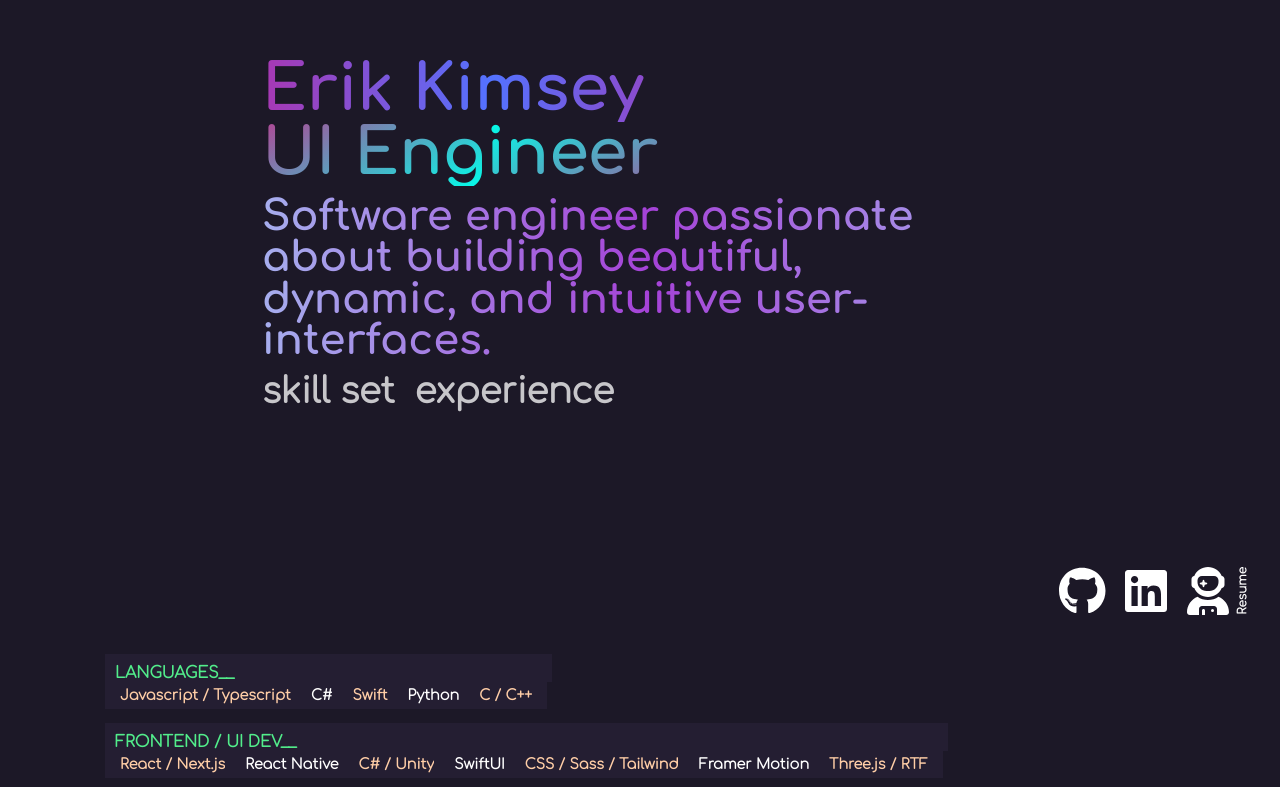
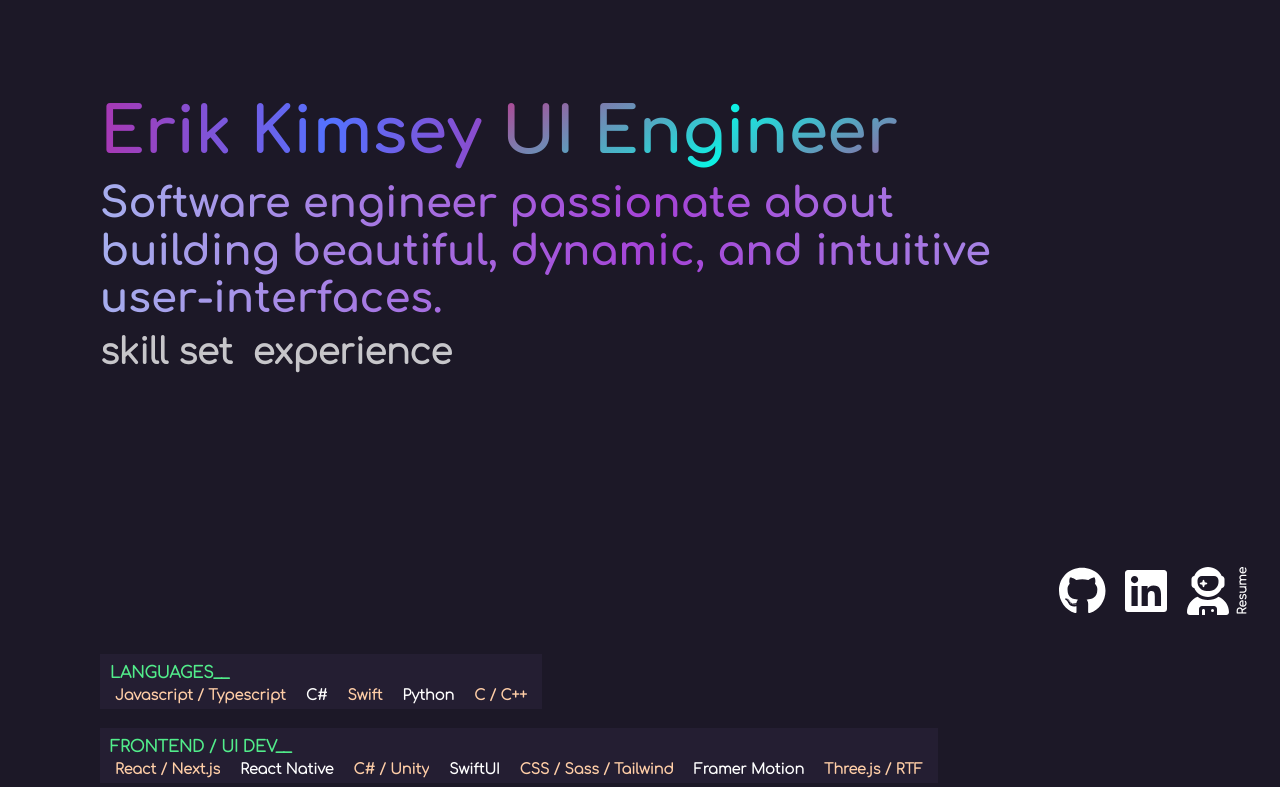
Before and after one commit to ErikKimsey/erikkimsey.github.io, a React (Create React App) app: page / in a window 1280 px wide. Shown: the part 165-952 px from the top of the page. Built offline with nearby package versions, Linux system fonts and the light colour scheme.

Commit message:
line-height adj in banner.  style cleanup in App.scss

```diff
--- a/src/App.scss
+++ b/src/App.scss
@@ -21,8 +21,6 @@ $highlight-color: rgb(255, 75, 255);
             var(--color-one),
             var(--color-two),
             var(--color-one)) 0 0 / var(--bg-size) 100%;
-  // color: transparent;
-  // background-clip: text;
 }
 
 .App {
@@ -34,30 +32,26 @@ $highlight-color: rgb(255, 75, 255);
     margin: 0;
     box-sizing: border-box;
     background: none;
-  padding: $pagePadding_Desktop;
+    padding: 0 100px 50px 100px;
     padding-top: 0;
-  overflow-y: scroll;
     scroll-behavior: smooth;
-  -webkit-scroll-behavior: smooth;
-  // background-color: #fe5bdb;
-  // @include dotBackground;
 
 
     @media only screen and (max-width: $lgDevice) {
-    padding: 0;
+        padding: 0 100px 50px 50px;
 
     }
 
     @media only screen and (max-width: $mdDevice) {
-    padding: 0;
+        padding: 0 0 0 10px;
 
     }
 
     @media only screen and (max-width: $smDevice) {
-    padding: 0;
+        padding: 10px;
     }
 
-  @media only screen and (max-width: $xsDevice) {
-    padding: 0;
+    // @media only screen and (max-width: $xsDevice) {
+    //     padding: 0;
+    // }
 }
-}
--- a/src/Banner/BannerMenu.jsx
+++ b/src/Banner/BannerMenu.jsx
@@ -46,19 +46,12 @@ function BannerMenuItem(props) {
             ref={thisRef}
             className="bannerMenuItem"
             variants={variants}
-            whileHover={{ scale: 1.05, color: "rgba(0,255,96,0.49)", textShadow: "1px 2px 2px rgba(255, 0, 149, 0.6), -3px 0px 2px rgba(0, 122, 255, 0.9)" }}
+            whileHover={{ scale: 1.05, color: "rgba(70,255,166,0.5)", textShadow: "2px 2px 3px rgba(255, 0, 149, 0.6), 3px 1px 3px rgba(0, 122, 255, 0.9)" }}
             whileTap={{ scale: 0.95 }}
             onClick={scrollToPage}
         >
             {tag}
         </motion.div>
-
-        /**
-         * color: rgb(0 255 96 / 49%);
-    text-shadow: rgb(255 0 149 / 50%) 0px 2px 3px, rgb(0 121 255 / 50%) 1px -1px 0px;
-    transform: none;
-         */
-
     )
 }
 
--- a/src/Banner/banner.scss
+++ b/src/Banner/banner.scss
@@ -10,8 +10,6 @@ $hover-color: #fcfa85;
     --f-unit: 1vmin;
     --f: calc(var(--f-size) * var(--f-unit));
 
-
-    width: 70%;
     height: 100vh;
     display: flex;
     flex-flow: column nowrap;
@@ -21,18 +19,17 @@ $hover-color: #fcfa85;
     background-size: cover;
 
     .text-container {
-        // width: 60%;
         display: flex;
         flex-flow: row wrap;
         width: 100%;
+        overflow: hidden;
 
         .banner-item {
             font-weight: 800;
             font-family: $comfortaa-bold;
+            font-size: 4em;
             position: relative;
             padding: 0;
-            font-size: 4em;
-            line-height: 1;
             overflow: hidden;
             --bg-size: 200%;
             --color-one: #5372ff;
@@ -48,13 +45,8 @@ $hover-color: #fcfa85;
         .name {
             padding: 0;
             padding-right: 20px;
-            font-weight: 800;
             font-family: $comfortaa-bold;
             position: relative;
-            // width: 80%;
-            // padding: 10px 0;
-            // font-size: 7.1em;
-            line-height: 1;
             overflow: hidden;
             --bg-size: 200%;
             --color-one: #5372ff;
@@ -71,12 +63,8 @@ $hover-color: #fcfa85;
         .role {
             color: #fff;
             padding-left: 0;
-            font-weight: 900;
             font-family: $comfortaa-bold;
             position: relative;
-            // width: 100%;
-            // padding: 10px 0;
-            line-height: 1;
             overflow: hidden;
             --bg-size: 200%;
             --color-two: #e80c7a;
@@ -105,7 +93,6 @@ $hover-color: #fcfa85;
         width: 90%;
         padding: 10px 0;
         font-size: 2.6em;
-        line-height: 1;
         --bg-size: 200%;
         --color-one: #a542d7;
         --color-two: #a7ffff;
@@ -147,34 +134,27 @@ $hover-color: #fcfa85;
     }
 
     @media only screen and (max-width: $lgDevice) {
-        width: 100%;
-        padding-left: 20px;
+        // width: 100%;
+        // padding-left: 20px;
     }
 
     @media only screen and (max-width: $smDevice) {
-
         width: 100%;
 
         .text-container {
-            font-size: 1.6em;
 
             .banner-item {
-                font-size: 2em;
+                font-size: 3em;
                 padding: 0;
                 overflow: hidden;
+                font-weight: 900;
             }
 
             .name {
                 color: $pink;
-                font-size: 2.2em;
-                // padding: 0 20px 0 0;
-                font-weight: 900;
                 font-family: $comfortaa-bold;
-                position: relative;
-                width: 80%;
+                // width: 80%;
                 padding: 3px 0;
-                font-size: 2.4em;
-                line-height: 1;
                 overflow: hidden;
                 --bg-size: 200%;
                 --color-one: #5372ff;
@@ -190,11 +170,7 @@ $hover-color: #fcfa85;
             .role {
                 color: #fff;
                 padding-left: 0;
-                // padding: 0 20px 0 0;
-                font-weight: 900;
                 font-family: $comfortaa-bold;
-                position: relative;
-                width: 100%;
                 padding: 10px 0;
                 line-height: 1;
                 overflow: hidden;
@@ -213,7 +189,6 @@ $hover-color: #fcfa85;
         .aboutSelfDeveloperContainer {
             color: #fff;
             padding-left: 0;
-            // padding: 0 20px 0 0;
             font-weight: 900;
             font-family: $comfortaa-bold;
             position: relative;
--- a/src/Skillset/skillset.scss
+++ b/src/Skillset/skillset.scss
@@ -24,11 +24,13 @@
 
     .skillSetItem {
         display: flex;
+        width: -webkit-fit-content;
+        width: -moz-fit-content;
         width: fit-content;
-        flex-flow: column wrap;
+        flex-flow: column;
         justify-content: flex-start;
         align-items: flex-start;
-        padding: 5px;
+        padding: 5px 0 10px 0;
         margin: 4px 0;
         box-sizing: border-box;
 
```
Lines whose indentation alone changed are shown as unchanged.
